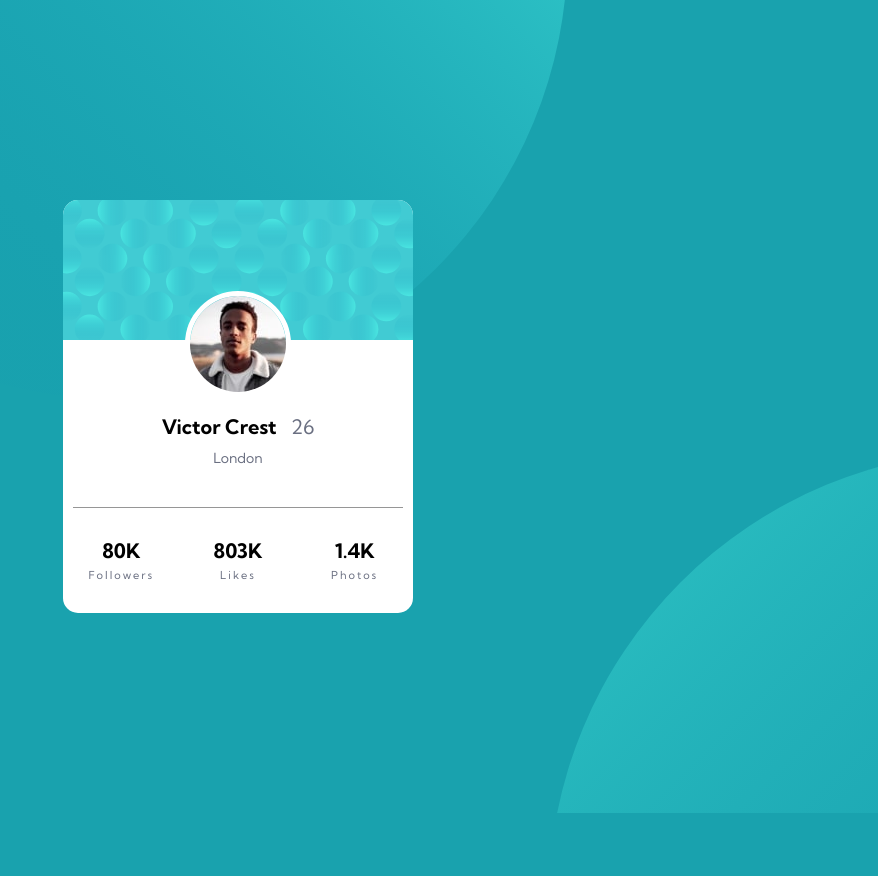
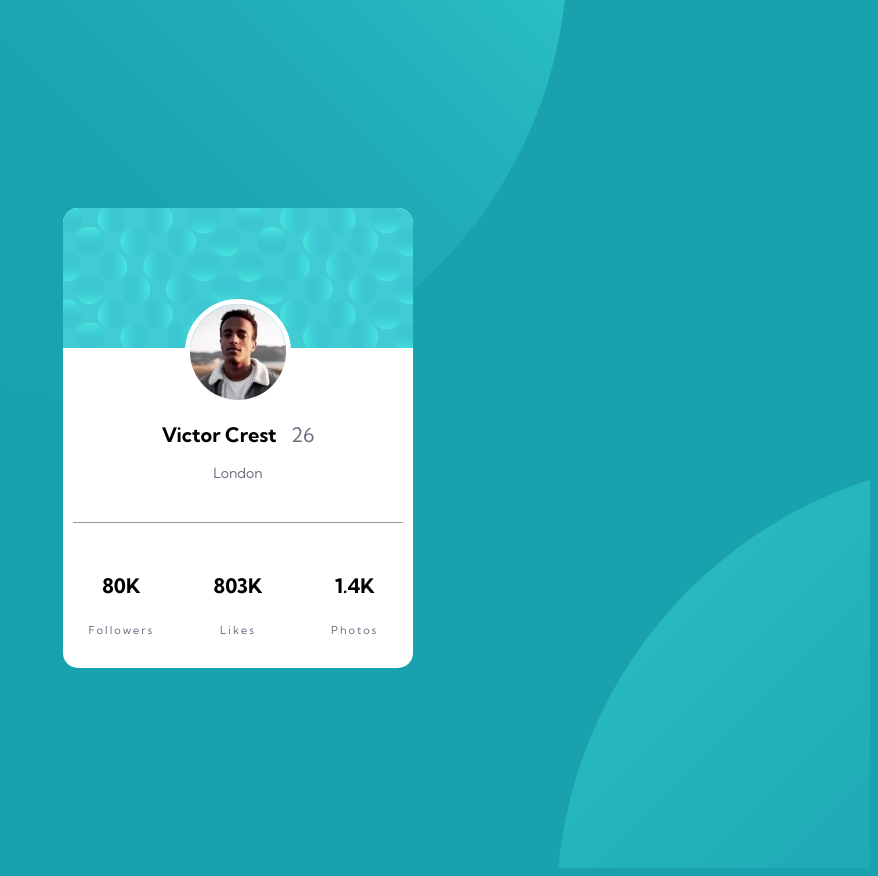
Before and after one commit to FelipeL12/Profile-card, a plain HTML site: page index.html in a window 1280 px wide. Shown: the whole page, without its empty margins (402-1280 px from the left). Before the commit the page ends 813 px from the top, so only its background shows below. Drawn offline with Linux system fonts and the light colour scheme.

Commit message:
an error with background images path solved

```diff
--- a/css/style.css
+++ b/css/style.css
@@ -1,7 +1,7 @@
 /* GLOBAL */
 * {
-    padding: 0rem;
-    margin: 0rem;
+    /* padding: 0%; */
+    /* margin: 0%; */
 }
 
 :root {
@@ -22,7 +22,7 @@ body {
     font-size: 16px;
     font-family: 'Kumbh Sans', sans-serif;
     background-color: var(--color_dark_cyan);
-    background-image: url(/images/bg-pattern-top.svg);
+    background-image: url(../images/bg-pattern-top.svg);
     background-repeat: no-repeat;
     background-position: -17rem -17rem;
     background-size: 40rem;
@@ -44,7 +44,7 @@ body {
 .container {
     width: 100%;
     display: flex;
-    background-image: url(/images/bg-pattern-bottom.svg);
+    background-image: url(../images/bg-pattern-bottom.svg);
     background-repeat: no-repeat;
     background-position: 17rem 57rem;
     background-size: 40rem;
```
